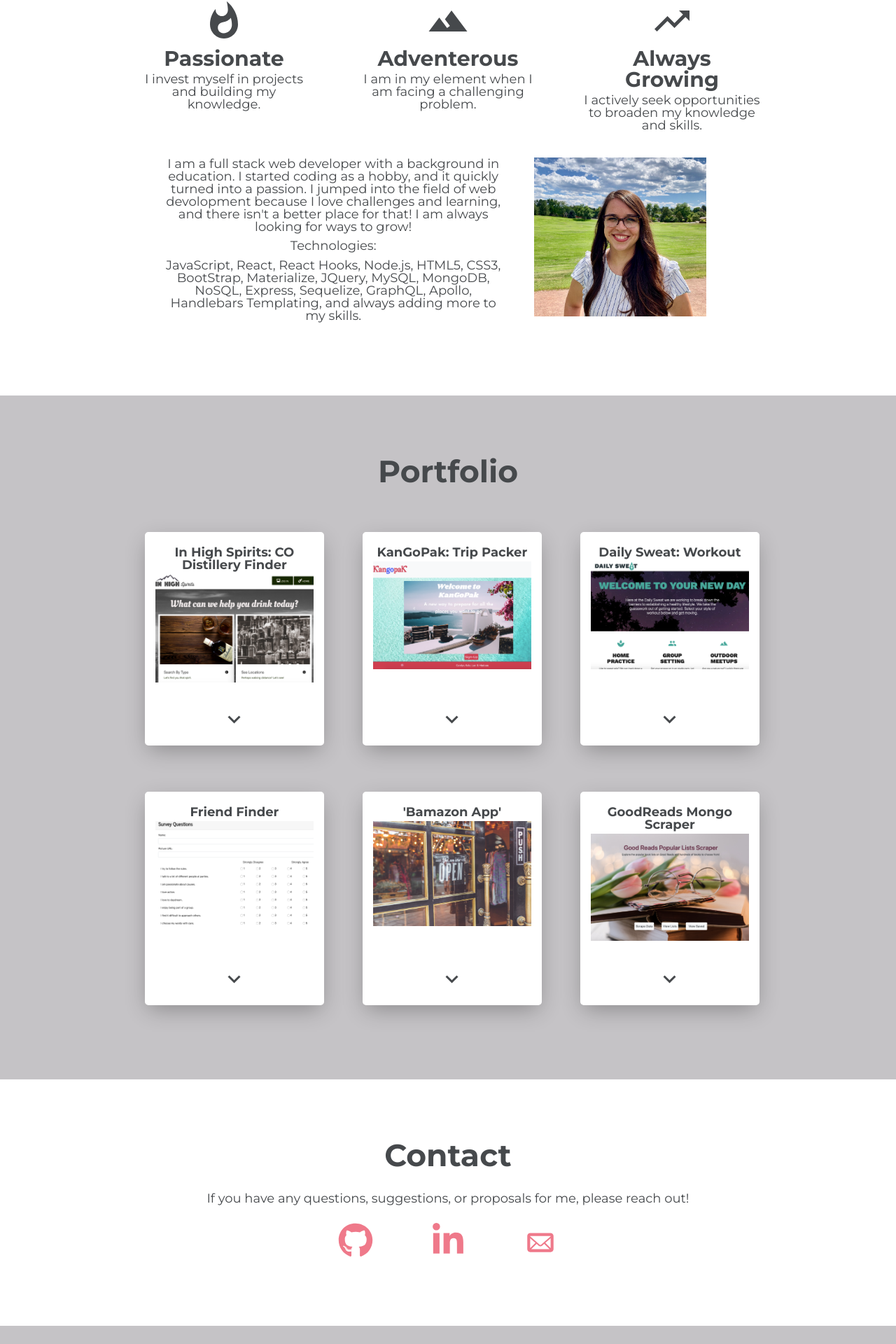
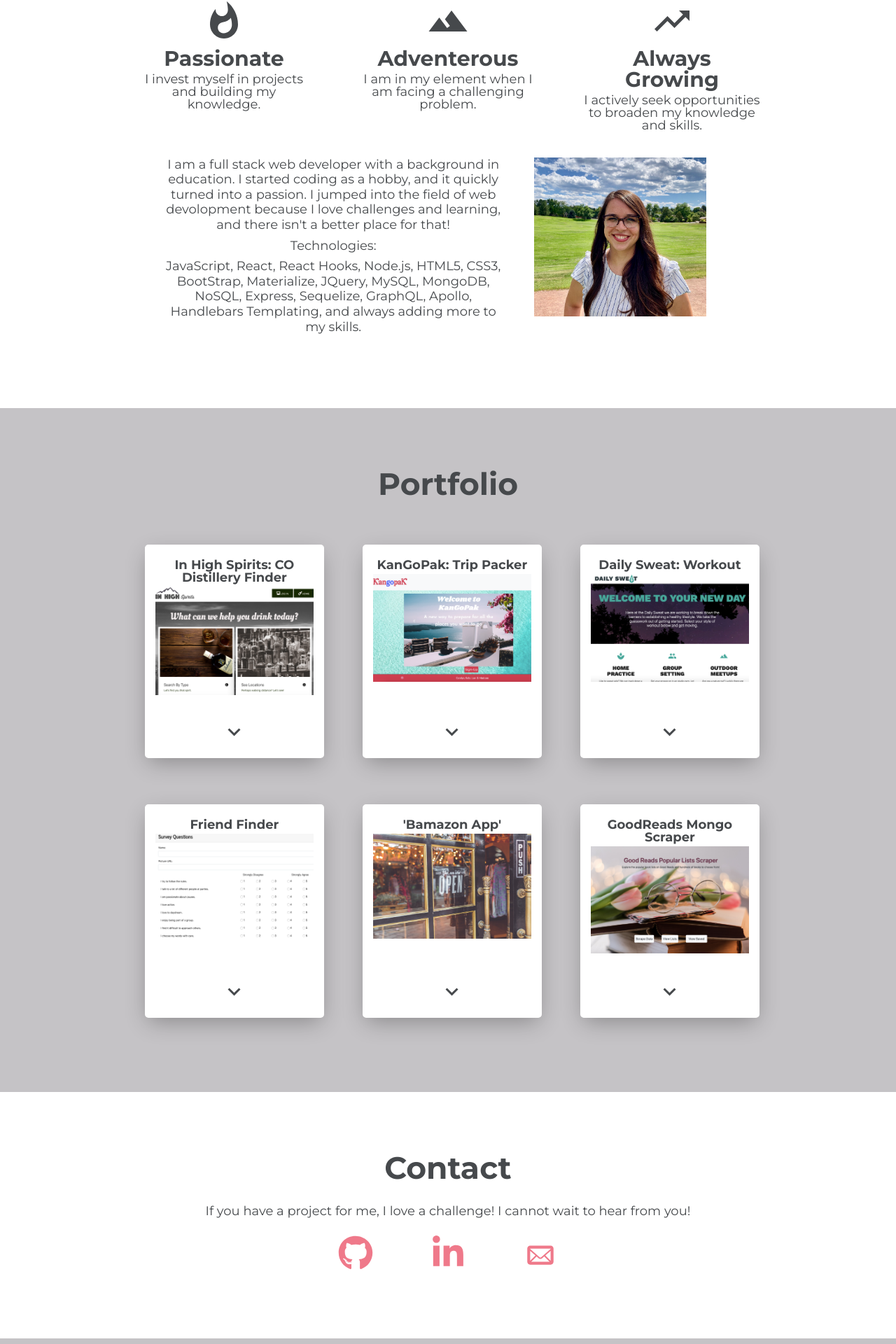
Before and after one commit to kelsimhoyle/react-portfolio, a React (Create React App) app: page / in a window 1280 px wide. Shown: the part 972-2892 px from the top of the page at 70% size. Built offline with nearby package versions, Linux system fonts and the light colour scheme.

Commit message:
updating portfolio

```diff
--- a/src/components/About/index.js
+++ b/src/components/About/index.js
@@ -29,10 +29,10 @@ const About = () => {
                         <div className="float-right right">
                             <img src="images/portrait.jpg" alt="portrait" className="portrait" />
                         </div>
-                        <div className="float-left left">
+                        <div className="float-left left about">
                             <p>I am a full stack web developer with a background in education. I started coding as a
                                 hobby, and it quickly turned into a passion. I jumped into the field of web devolopment
-                                because I love challenges and learning, and there isn't a better place for that! I am always looking for ways to grow!</p>
+                                because I love challenges and learning, and there isn't a better place for that!</p>
                             <h4>Technologies:</h4>
                             <p>JavaScript, React, React Hooks, Node.js, HTML5, CSS3, BootStrap, Materialize, JQuery, MySQL, MongoDB, NoSQL, Express,
                                 Sequelize, GraphQL, Apollo, Handlebars Templating, and always adding more to my skills.</p>
--- a/src/components/About/style.scss
+++ b/src/components/About/style.scss
@@ -78,3 +78,10 @@ ul.about-me {
 .right {
    width: 30%;
 }
+
+.about p {
+   line-height: 1.2;
+   @media only screen and (max-width: 640px) {
+     line-height: 1;
+   }
+}
--- a/src/components/Contact/index.js
+++ b/src/components/Contact/index.js
@@ -8,7 +8,7 @@ const Contact = () => {
         <div id="contact">
                     <div className="content contact-content">
                         <h2>Contact</h2>
-                        <p>If you have any questions, suggestions, or proposals for me, please reach out!</p>
+                        <p>If you have a project for me, I love a challenge! I cannot wait to hear from you!</p>
                         <div className="contact-buttons">
                             <a href="https://github.com/kelsimhoyle" target="_blank" rel="noopener noreferrer" className="contact">
                                 <FaGithub />
--- a/src/components/Nav/style.scss
+++ b/src/components/Nav/style.scss
@@ -12,7 +12,7 @@
         width: 100vw;
         height: 100vh;
         flex-direction: column;
-        justify-content: initial;
+        justify-content: flex-start;
         background-color: $primary-color;
         margin: 0;
         padding-bottom: 40%;
```
